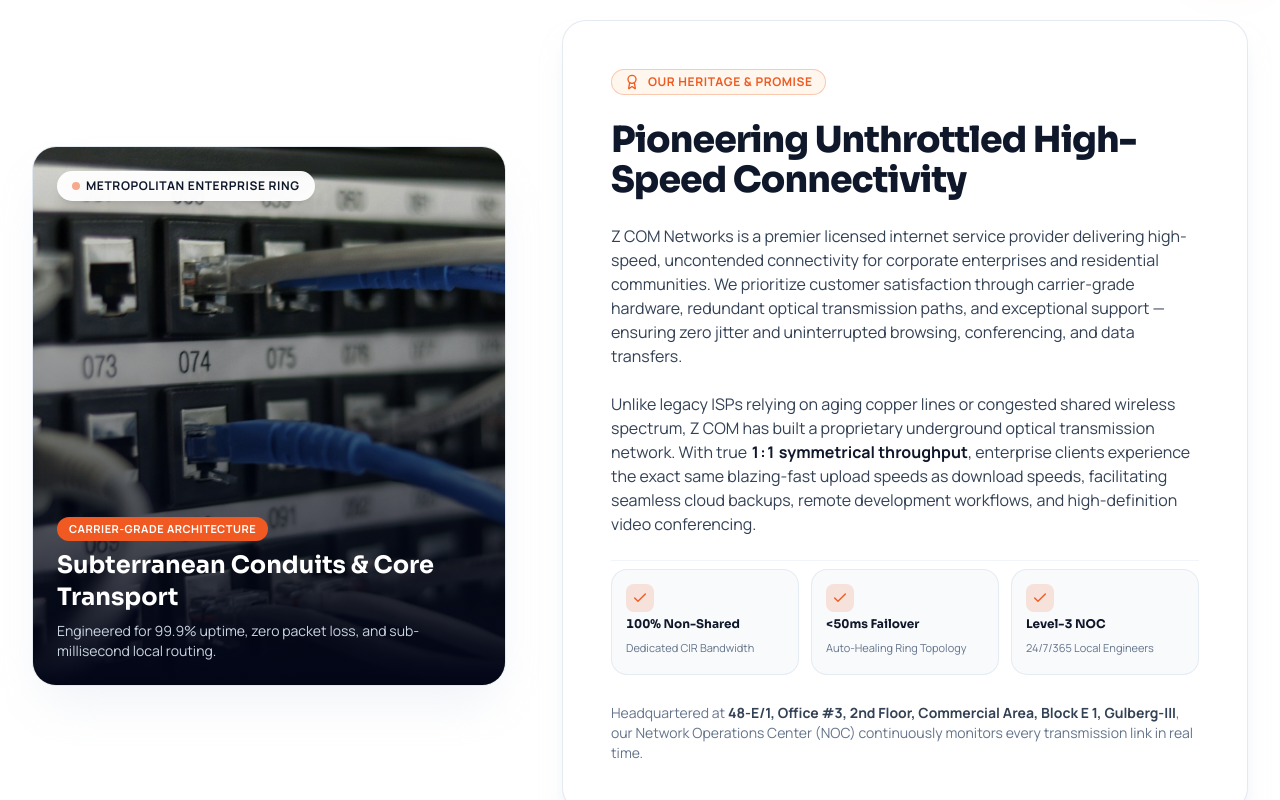
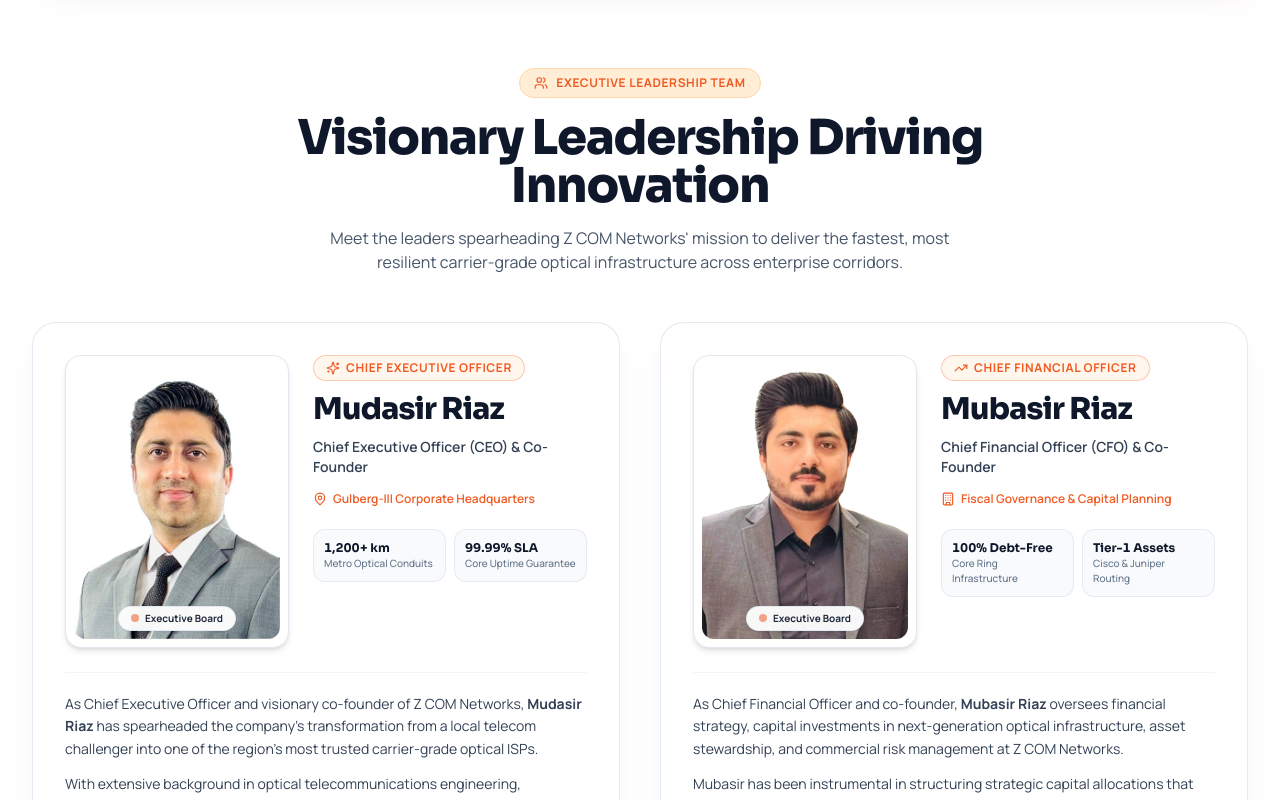
Before and after one commit to zainshabbir04/zcom-networks, a Next.js app: page /about in a window 1280 px wide. Shown: the part 820-1620 px from the top of the page. Built offline with nearby package versions, Linux system fonts and the light colour scheme.

Commit message:
fix(about): remove heritage section and align page layout with other pages

```diff
--- a/src/app/about/page.tsx
+++ b/src/app/about/page.tsx
@@ -12,20 +12,14 @@
   Shield,
   ArrowRight,
   Sparkles,
-  Award,
-  Briefcase,
   TrendingUp,
   Cpu,
-  Radio,
   Quote,
-  CheckCircle2,
   MapPin,
   Building,
   Zap,
   Clock,
   Layers,
-  Activity,
-  Check,
   Compass,
   Target,
   ChevronRight,
@@ -95,11 +89,12 @@
 
 export default function AboutPage() {
   return (
-    <div className="py-4 sm:py-6 space-y-24 sm:space-y-36 transition-colors duration-300">
+    <div className="py-8 sm:py-16 space-y-20 sm:space-y-28 transition-colors duration-300">
       {/* ============================================================
           1. OUTSTANDING CINEMATIC HERO BANNER
           ============================================================ */}
-      <section className="relative -mt-6 sm:-mt-10 overflow-hidden rounded-3xl sm:rounded-[3.5rem] border border-slate-800 shadow-2xl mx-3 sm:mx-6 lg:mx-8">
+      <section className="max-w-7xl mx-auto px-4 sm:px-6 lg:px-8">
+        <div className="relative overflow-hidden rounded-3xl sm:rounded-[2.5rem] border border-slate-800 shadow-2xl">
           {/* Layer 0: User-Uploaded Majestic Architecture Image (Guaranteed 100% Visible) */}
           <div className="absolute inset-0 z-0 overflow-hidden">
             <Image
@@ -149,11 +144,18 @@
                 </a>
 
                 <a
-                href="#heritage"
+                  href="#infrastructure"
                   className="inline-flex items-center gap-2 bg-white/15 hover:bg-white/25 backdrop-blur-xl text-white border border-white/30 font-bold text-xs sm:text-sm px-5 py-2.5 rounded-full transition-all hover:-translate-y-0.5"
                 >
-                <span>Our Infrastructure &amp; Heritage</span>
+                  <span>Infrastructure Showcase</span>
                 </a>
+
+                <Link
+                  href="/contact"
+                  className="inline-flex items-center gap-2 bg-white/15 hover:bg-white/25 backdrop-blur-xl text-white border border-white/30 font-bold text-xs sm:text-sm px-5 py-2.5 rounded-full transition-all hover:-translate-y-0.5"
+                >
+                  <span>Contact Us</span>
+                </Link>
               </div>
             </div>
 
@@ -220,118 +222,11 @@
               </div>
             </div>
           </div>
-      </section>
-
-      {/* ============================================================
-          2. COMPANY HERITAGE & MISSION-CRITICAL PROMISE
-          ============================================================ */}
-      <section id="heritage" className="max-w-7xl mx-auto px-4 sm:px-6 lg:px-8">
-        <div className="grid grid-cols-1 lg:grid-cols-12 gap-10 lg:gap-14 items-center">
-          {/* High-Resolution Infrastructure Presentation */}
-          <div className="lg:col-span-5 relative h-[440px] sm:h-[540px] rounded-3xl overflow-hidden border border-slate-200/90 shadow-2xl shadow-slate-200/60 group">
-            <Image
-              src="/images/about/infrastructure.jpg"
-              alt="Z COM Core Optical Network Infrastructure"
-              fill
-              unoptimized
-              priority
-              className="object-cover filter brightness-[0.88] contrast-110 group-hover:scale-105 transition-transform duration-700"
-            />
-            <div className="absolute inset-0 bg-gradient-to-t from-slate-950 via-slate-950/40 to-transparent" />
-
-            {/* Floating Telemetry Pills */}
-            <div className="absolute top-6 left-6 right-6 flex items-center justify-between">
-              <span className="px-3.5 py-1.5 rounded-full bg-white/95 backdrop-blur-md border border-white/20 text-slate-900 text-xs font-bold uppercase tracking-wider shadow-lg flex items-center gap-1.5">
-                <span className="w-2 h-2 rounded-full bg-brand-orange animate-pulse" />
-                <span>Metropolitan Enterprise Ring</span>
-              </span>
-            </div>
-
-            <div className="absolute bottom-6 left-6 right-6 text-white space-y-2">
-              <span className="px-3 py-1 rounded-full bg-brand-orange text-white text-[11px] font-bold uppercase tracking-wider inline-block">
-                Carrier-Grade Architecture
-              </span>
-              <h3 className="text-xl sm:text-2xl font-bold text-white font-heading">
-                Subterranean Conduits &amp; Core Transport
-              </h3>
-              <p className="text-xs sm:text-sm text-slate-300 leading-relaxed">
-                Engineered for <AnimatedCounter from={0} to={99.9} decimals={1} suffix="%" /> uptime,
-                zero packet loss, and sub-millisecond local routing.
-              </p>
-            </div>
-          </div>
-
-          {/* Heritage Narrative & Core Guarantees */}
-          <div className="lg:col-span-7 bg-white p-8 sm:p-12 rounded-3xl border border-slate-200/90 space-y-6 leading-relaxed text-slate-700 text-sm sm:text-base shadow-xl shadow-slate-200/50">
-            <div className="inline-flex items-center gap-2 px-3 py-1 rounded-full bg-orange-50 border border-brand-orange/30 text-brand-orange text-xs font-bold uppercase tracking-wider">
-              <Award className="w-4 h-4" />
-              <span>OUR HERITAGE &amp; PROMISE</span>
-            </div>
-
-            <h2 className="text-2xl sm:text-3xl lg:text-4xl font-extrabold text-slate-900 font-heading leading-tight tracking-tight">
-              Pioneering Unthrottled High-Speed Connectivity
-            </h2>
-
-            <p>
-              Z COM Networks is a premier licensed internet service provider delivering high-speed,
-              uncontended connectivity for corporate enterprises and residential communities. We prioritize customer
-              satisfaction through carrier-grade hardware, redundant optical transmission paths, and exceptional
-              support &mdash; ensuring zero jitter and uninterrupted browsing, conferencing, and data transfers.
-            </p>
-
-            <p>
-              Unlike legacy ISPs relying on aging copper lines or congested shared wireless spectrum, Z COM has built
-              a proprietary underground optical transmission network. With true{" "}
-              <strong className="text-slate-900">
-                <AnimatedCounter from={0} to={1} prefix="1:" suffix=" symmetrical throughput" />
-              </strong>
-              , enterprise clients experience the exact same blazing-fast upload speeds as download speeds, facilitating
-              seamless cloud backups, remote development workflows, and high-definition video conferencing.
-            </p>
-
-            {/* 3 Pillar Checklist */}
-            <div className="pt-2 grid grid-cols-1 sm:grid-cols-3 gap-3 border-t border-slate-100">
-              <div className="p-3.5 rounded-2xl bg-slate-50 border border-slate-200/80 space-y-1">
-                <div className="w-7 h-7 rounded-lg bg-brand-orange/15 text-brand-orange flex items-center justify-center">
-                  <Check className="w-4 h-4" />
-                </div>
-                <h4 className="text-xs font-bold text-slate-900 font-heading">
-                  <AnimatedCounter from={0} to={100} suffix="%" /> Non-Shared
-                </h4>
-                <p className="text-[11px] text-slate-500">Dedicated CIR Bandwidth</p>
-              </div>
-
-              <div className="p-3.5 rounded-2xl bg-slate-50 border border-slate-200/80 space-y-1">
-                <div className="w-7 h-7 rounded-lg bg-brand-orange/15 text-brand-orange flex items-center justify-center">
-                  <Check className="w-4 h-4" />
-                </div>
-                <h4 className="text-xs font-bold text-slate-900 font-heading">
-                  &lt;<AnimatedCounter from={0} to={50} suffix="ms" /> Failover
-                </h4>
-                <p className="text-[11px] text-slate-500">Auto-Healing Ring Topology</p>
-              </div>
-
-              <div className="p-3.5 rounded-2xl bg-slate-50 border border-slate-200/80 space-y-1">
-                <div className="w-7 h-7 rounded-lg bg-brand-orange/15 text-brand-orange flex items-center justify-center">
-                  <Check className="w-4 h-4" />
-                </div>
-                <h4 className="text-xs font-bold text-slate-900 font-heading">
-                  Level-<AnimatedCounter from={0} to={3} /> NOC
-                </h4>
-                <p className="text-[11px] text-slate-500">24/7/365 Local Engineers</p>
-              </div>
-            </div>
-
-            <p className="text-xs sm:text-sm text-slate-500 pt-1">
-              Headquartered at <strong className="text-slate-700">48-E/1, Office #3, 2nd Floor, Commercial Area, Block E 1, Gulberg-III</strong>,
-              our Network Operations Center (NOC) continuously monitors every transmission link in real time.
-            </p>
-          </div>
         </div>
       </section>
 
       {/* ============================================================
-          3. EXECUTIVE LEADERSHIP: CEO MUDASIR RIAZ & CFO MUBASIR RIAZ
+          2. EXECUTIVE LEADERSHIP: CEO MUDASIR RIAZ & CFO MUBASIR RIAZ
           ============================================================ */}
       <section id="leadership" className="max-w-7xl mx-auto px-4 sm:px-6 lg:px-8 space-y-12">
         <div className="text-center max-w-3xl mx-auto space-y-4">
@@ -598,9 +493,9 @@
       </section>
 
       {/* ============================================================
-          4. INTERACTIVE INFRASTRUCTURE LOOP SLIDER
+          3. INTERACTIVE INFRASTRUCTURE LOOP SLIDER
           ============================================================ */}
-      <section className="max-w-7xl mx-auto px-4 sm:px-6 lg:px-8 space-y-8">
+      <section id="infrastructure" className="max-w-7xl mx-auto px-4 sm:px-6 lg:px-8 space-y-8">
         <div className="text-center max-w-3xl mx-auto space-y-3">
           <div className="inline-flex items-center gap-2 px-3 py-1 rounded-full bg-orange-100 border border-orange-200 text-brand-orange text-xs font-bold uppercase tracking-wider">
             <Cpu className="w-3.5 h-3.5" />
@@ -619,9 +514,9 @@
       </section>
 
       {/* ============================================================
-          5. MISSION & VISION DUAL CARDS
+          4. MISSION & VISION DUAL CARDS
           ============================================================ */}
-      <section className="max-w-7xl mx-auto px-4 sm:px-6 lg:px-8">
+      <section id="mission" className="max-w-7xl mx-auto px-4 sm:px-6 lg:px-8">
         <div className="grid grid-cols-1 md:grid-cols-2 gap-8">
           <div className="bg-white p-8 sm:p-10 rounded-3xl border border-orange-500/30 space-y-4 shadow-xl shadow-orange-500/5 hover:border-brand-orange transition-colors">
             <div className="w-12 h-12 rounded-2xl bg-brand-orange/15 text-brand-orange flex items-center justify-center">
@@ -660,9 +555,9 @@
       </section>
 
       {/* ============================================================
-          6. 6 GUIDING CORE VALUES
+          5. 6 GUIDING CORE VALUES
           ============================================================ */}
-      <section className="max-w-7xl mx-auto px-4 sm:px-6 lg:px-8">
+      <section id="values" className="max-w-7xl mx-auto px-4 sm:px-6 lg:px-8">
         <div className="text-center max-w-2xl mx-auto space-y-3 mb-12">
           <span className="text-xs font-bold text-brand-orange tracking-widest uppercase">
             HOW WE OPERATE
@@ -696,7 +591,7 @@
       </section>
 
       {/* ============================================================
-          7. GLOBAL TECHNOLOGY PARTNERS MARQUEE LOOP
+          6. GLOBAL TECHNOLOGY PARTNERS MARQUEE LOOP
           ============================================================ */}
       <section className="py-12 bg-slate-100/60 backdrop-blur-md border-y border-slate-200/70">
         <div className="max-w-7xl mx-auto px-4 sm:px-6 lg:px-8 text-center mb-8">
@@ -711,7 +606,7 @@
       </section>
 
       {/* ============================================================
-          8. BOTTOM CALL TO ACTION
+          7. BOTTOM CALL TO ACTION
           ============================================================ */}
       <section className="max-w-5xl mx-auto px-4 sm:px-6 lg:px-8">
         <div className="bg-white p-6 sm:p-10 lg:p-12 rounded-3xl border border-slate-200/90 text-center space-y-6 shadow-xl shadow-slate-200/50">
```
Lines whose indentation alone changed are shown as unchanged.
